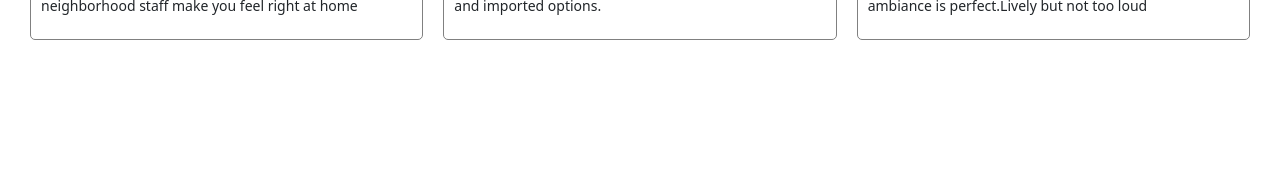
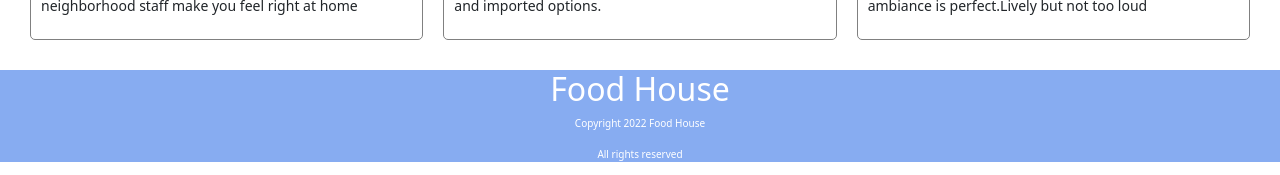
Before and after one commit to rana135/food-house, a React (Create React App) app: page / in a window 1280 px wide. Shown: the part 972-1147 px from the top of the page. Before the commit the page ends 1042 px from the top, so only its background shows below. Built offline with nearby package versions, Linux system fonts and the light colour scheme.

Commit message:
footer done

```diff
--- a/src/App.js
+++ b/src/App.js
@@ -9,6 +9,7 @@ import Header from './components/Header/Header';
 import NotFound from './components/NotFound/NotFound';
 import About from './components/About/About';
 import 'bootstrap/dist/css/bootstrap.min.css';
+import Footer from './components/Footer/Footer';
 
 function App() {
   return (
@@ -24,6 +25,7 @@ function App() {
         <Route path="/about" element={<About/>} />
         <Route path="*" element={<NotFound/>} />
       </Routes>
+      <Footer></Footer>
     </div>
   );
 }
--- a/src/components/FoodReviews/FoodReviews.js
+++ b/src/components/FoodReviews/FoodReviews.js
@@ -1,5 +1,4 @@
 import React from 'react';
-
 import './FoodReview.css'
 
 const FoodReviews = (props) => {
--- /dev/null
+++ b/src/components/Footer/Footer.css
@@ -0,0 +1,15 @@
+ /* Footer part start */
+ footer{
+    background-color:rgba(100, 148, 237, 0.774);
+    height:auto;
+    width:100%;
+    text-align: center;
+    color:white;
+    width: 100%;
+}
+.footvar{
+    font-size:10px;
+}
+.icon{
+    margin-bottom:25px;
+}
--- /dev/null
+++ b/src/components/Footer/Footer.js
@@ -0,0 +1,16 @@
+import React from 'react';
+import './Footer.css'
+import { FontAwesomeIcon } from '@fortawesome/react-fontawesome'
+import {} from '@fortawesome/free-solid-svg-icons'
+
+const Footer = () => {
+    return (
+        <footer>
+            <h2>Food House</h2>
+            <p className="footvar">Copyright 2022 Food House</p>
+            <p className="footvar">All rights reserved</p>
+        </footer>
+    );
+};
+
+export default Footer;
```
